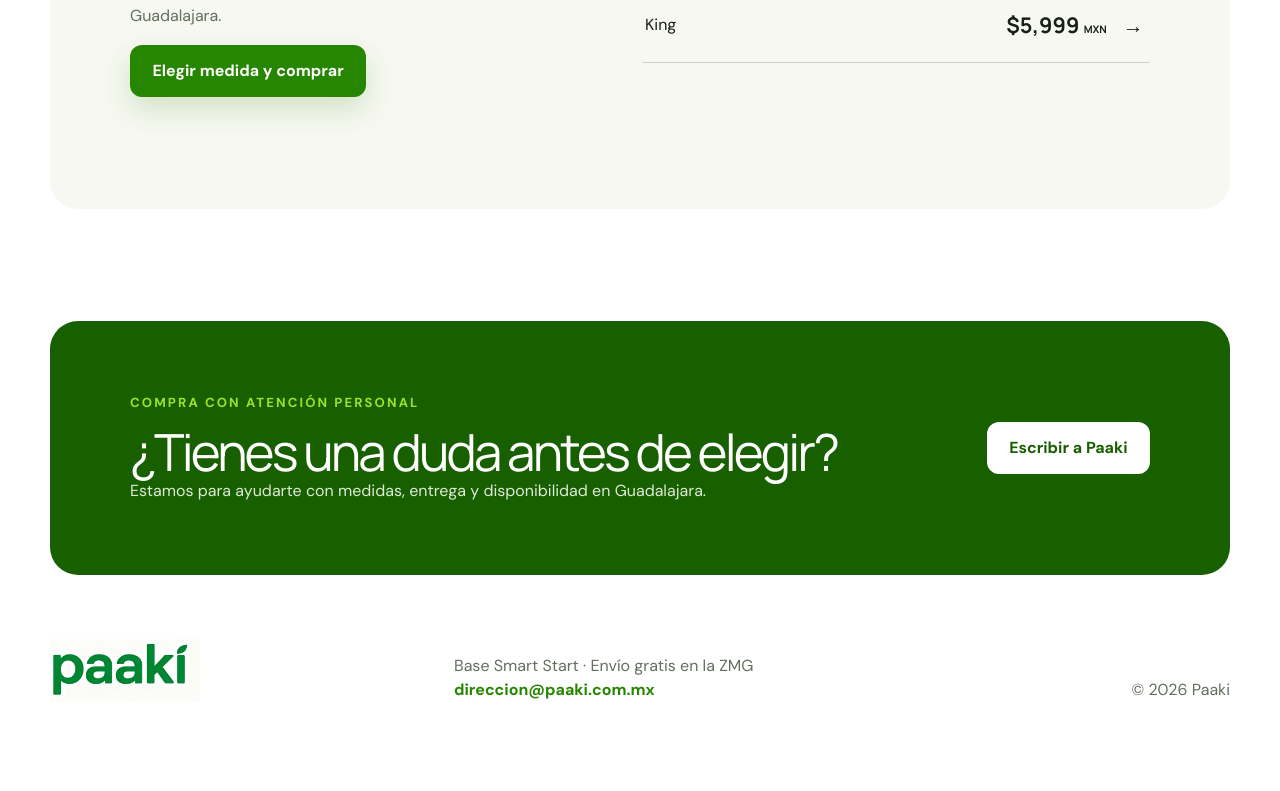
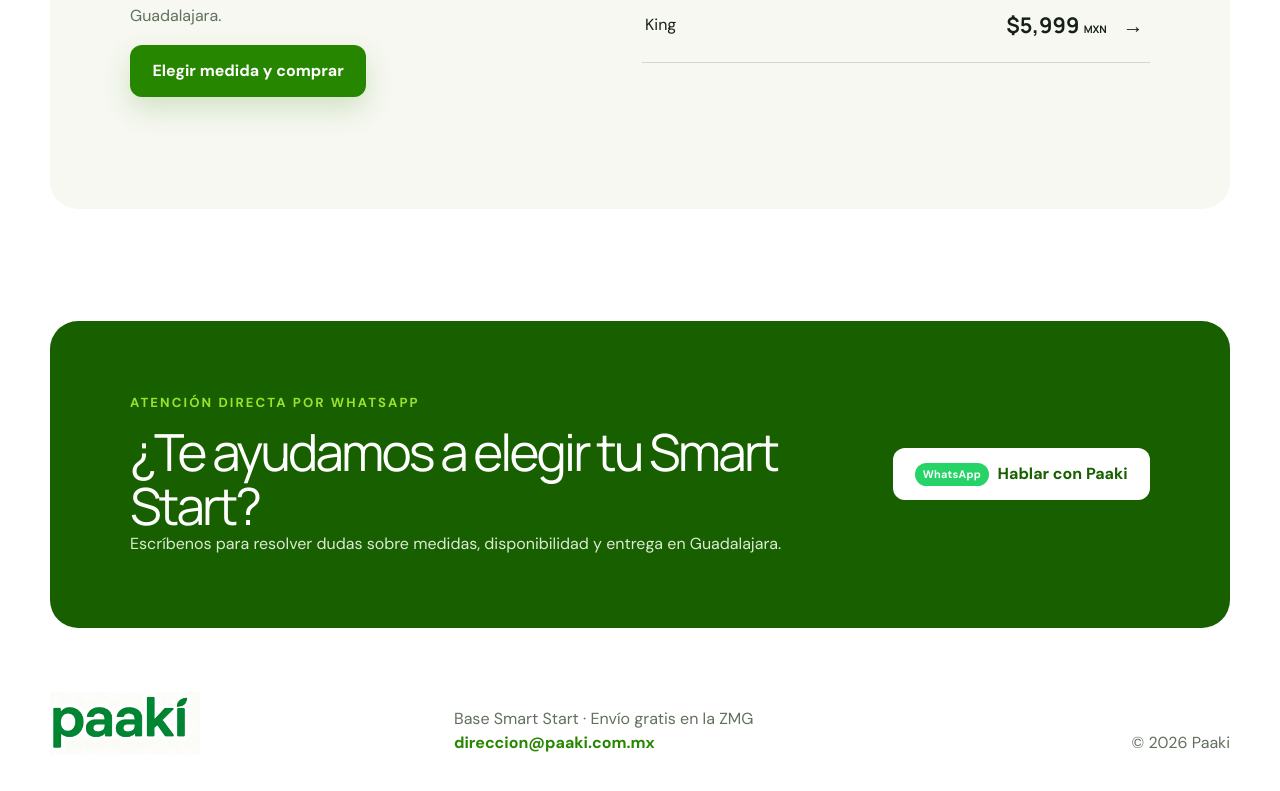
Before and after one commit to jeronimocanedo2/paaki, a Next.js app: page / in a window 1280 px wide. Shown: the part 1960-2751 px from the top of the page. Before the commit the page ends 2726 px from the top, so only its background shows below. Built offline with nearby package versions, Linux system fonts and the light colour scheme.

Commit message:
Add direct WhatsApp sales contact

```diff
--- a/src/app/globals.css
+++ b/src/app/globals.css
@@ -173,6 +173,8 @@
 .smart-contact-section p:not(.eyebrow) { margin-bottom:0; color:#dcebd5; }
 .light-button { flex:none; color:var(--green-dark); background:#fff; box-shadow:none; }
 .light-button:hover { color:#fff; background:var(--green); }
+.whatsapp-button { gap:.55rem; }
+.whatsapp-button span { display:inline-grid; place-items:center; padding:.22rem .48rem; color:#fff; border-radius:999px; background:#25d366; font-size:.68rem; letter-spacing:.02em; }
 .trust-section { display:grid; grid-template-columns:1fr 1fr; gap:4rem; padding:6rem; background:var(--green-dark); color:#fff; border-radius:28px; }
 .trust-section .eyebrow { color:var(--lime); }
 .trust-section>p { font-size:1.2rem; line-height:1.7; color:#dcebd5; }
--- a/src/app/page.tsx
+++ b/src/app/page.tsx
@@ -48,8 +48,8 @@
       </section>
 
       <section className="smart-contact-section" id="contacto">
-        <div><p className="eyebrow">Compra con atención personal</p><h2>¿Tienes una duda antes de elegir?</h2><p>Estamos para ayudarte con medidas, entrega y disponibilidad en Guadalajara.</p></div>
-        <a className="primary-button light-button" href="mailto:direccion@paaki.com.mx">Escribir a Paaki</a>
+        <div><p className="eyebrow">Atención directa por WhatsApp</p><h2>¿Te ayudamos a elegir tu Smart Start?</h2><p>Escríbenos para resolver dudas sobre medidas, disponibilidad y entrega en Guadalajara.</p></div>
+        <a className="primary-button light-button whatsapp-button" href="https://wa.me/523312309999?text=Hola%20Paaki%2C%20me%20interesa%20la%20Base%20Smart%20Start%20y%20quiero%20m%C3%A1s%20informaci%C3%B3n." target="_blank" rel="noopener noreferrer" aria-label="Hablar con Paaki por WhatsApp"><span aria-hidden="true">WhatsApp</span> Hablar con Paaki</a>
       </section>
 
       <footer><Image className="footer-brand" src="/logo-header.png" alt="Paaki" width={208} height={88} /><p>Base Smart Start · Envío gratis en la ZMG<br /><a className="contact-email" href="mailto:direccion@paaki.com.mx">direccion@paaki.com.mx</a></p><p>© 2026 Paaki</p></footer>
```
